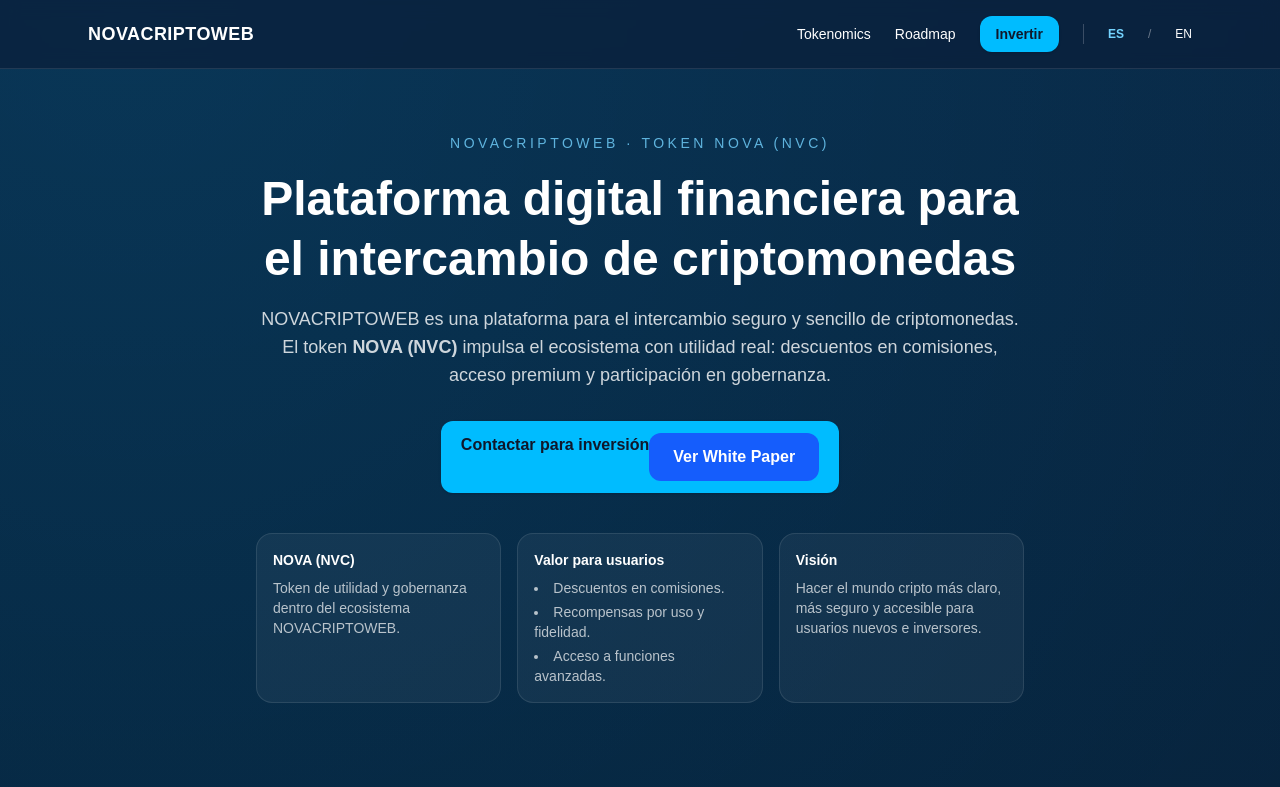
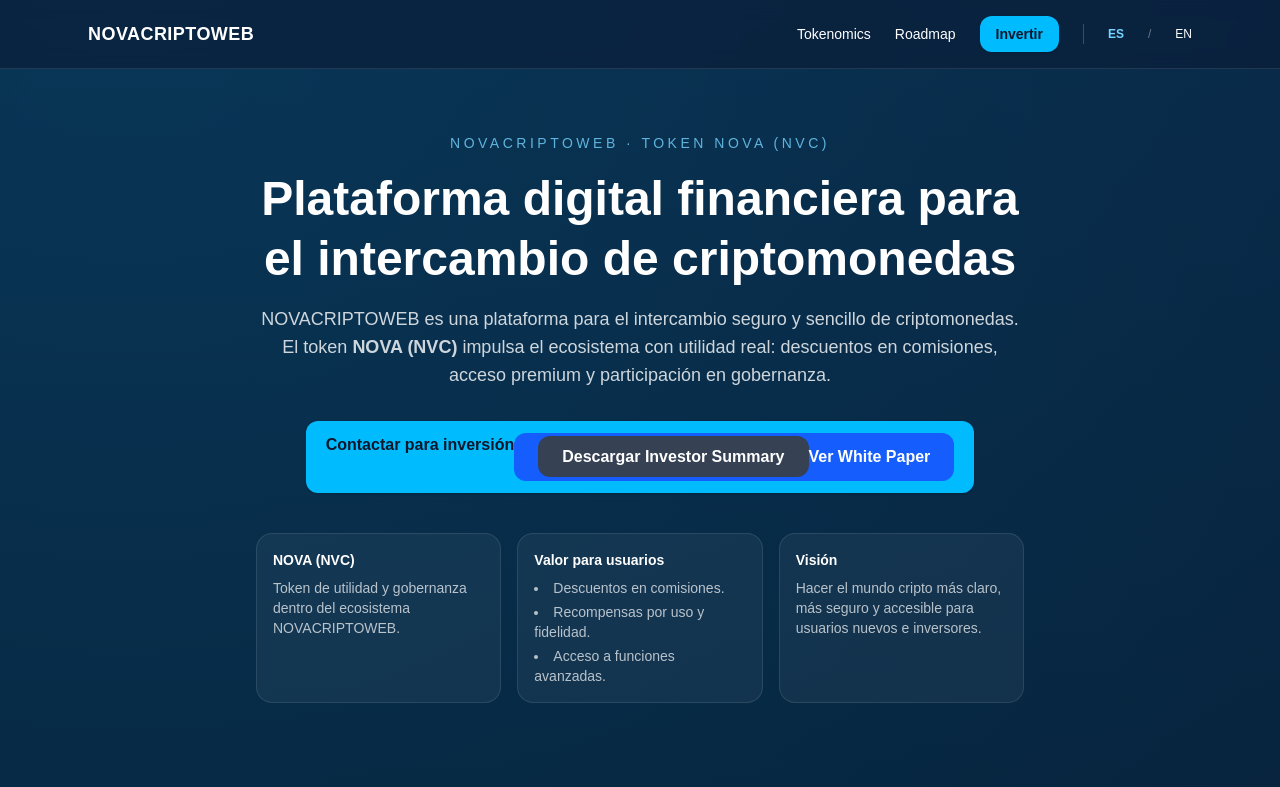
Before and after one commit to Nova-1971/novacriptoweb, a Next.js app: page / in a window 1280 px wide. Shown: the top 787 px of the page. Built offline with nearby package versions, Linux system fonts and the light colour scheme.

Commit message:
Add investor summary PDF and link button

```diff
--- a/app/page.tsx
+++ b/app/page.tsx
@@ -58,7 +58,15 @@ export default function Home() {
   target="_blank"
   rel="noopener noreferrer"
   className="px-6 py-3 rounded-xl bg-blue-600 text-white font-semibold hover:bg-blue-700 transition"
+><a
+  href="/investor-summary-novacriptoweb.pdf"
+  target="_blank"
+  rel="noopener noreferrer"
+  className="px-6 py-3 rounded-xl bg-gray-700 text-white"
 >
+  Descargar Investor Summary
+</a>
+
   Ver White Paper
 </a>
             </a>
```
